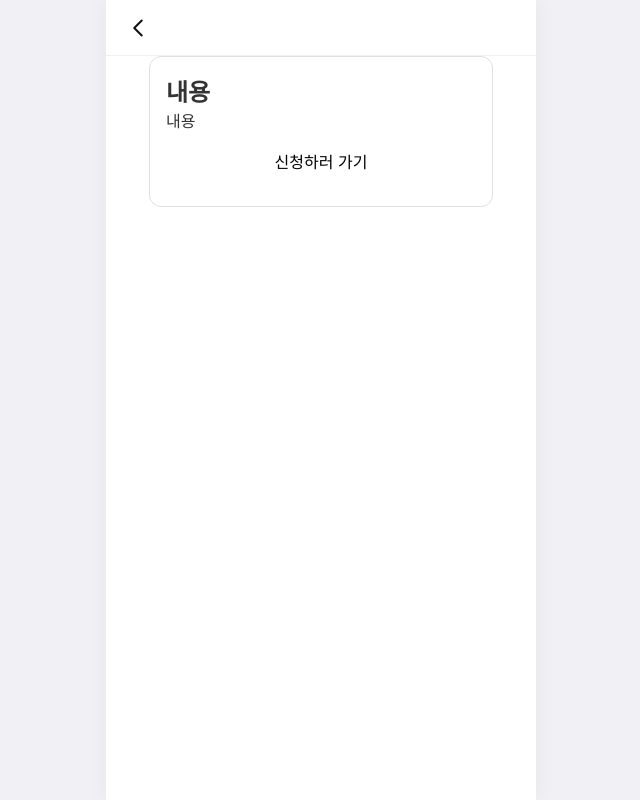
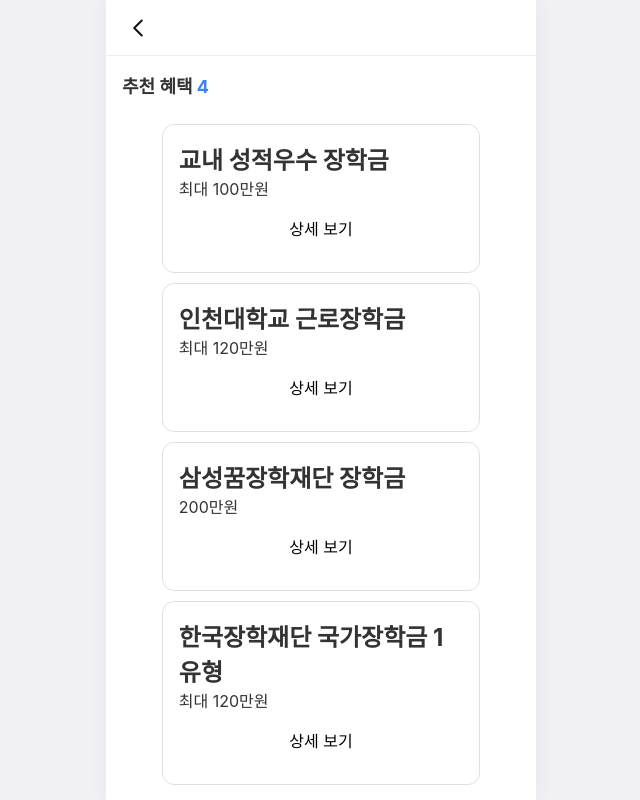
Before and after one commit to LikeLionUniv-INU-BeneFitU/BeneFitU-Frontend, a React (Vite) app: page /benefit-all in a window 1280 px wide. Shown: the whole page, without its empty margins (319-959 px from the left). Built offline with nearby package versions, Linux system fonts and the light colour scheme; no server answers.

Commit message:
feat : 맞춤 혜택 추천 전체 페이지 스타일 시트 분리 및 구조 개선 (미완성)

```diff
--- a/src/components/BenefitDetailBox.jsx
+++ b/src/components/BenefitDetailBox.jsx
@@ -22,7 +22,7 @@ const MoveButton = styled.button`
   width: 100%;
   border: 1px solid #ffffff;
   border-radius: 12px;
-  padding: 16px;
+  padding: 15px;
   box-sizing: border-box;
 `;
 
--- a/src/pages/BenefitAll.jsx
+++ b/src/pages/BenefitAll.jsx
@@ -1,24 +1,70 @@
 import { useNavigate } from 'react-router-dom';
-import styled from 'styled-components';
+import React, { useState, useEffect } from 'react';
 import Header from '../components/Header';
-import BasicButton from '../components/BasicButton';
 import BenefitDetailBox from '../components/BenefitDetailBox';
-
-const PageWrapper = styled.div`
-  width: 100%;
-  height: 100vh;
-`;
+import * as S from './BenefitAll.styles';
 
 
-export default function BenefitAll() {
+function BenefitAll() {
   const navigate = useNavigate();
+
+// 카테고리 기억 상자
+  const [currentCategory, setCurrentCategory] = useState('전체');
+
+  // 장학금 리스트 정보 저장용 상자
+  const [benefitList, setBenefitList] = useState([]);
+
+  // 백엔드에 데이터를 요청하는 함수
+  useEffect(() => {
+    // 예시 데이터
+    const dummyData = [
+      { id: 1, title: "교내 성적우수 장학금", price: "최대 100만원" },
+      { id: 2, title: "인천대학교 근로장학금", price: "최대 120만원" },
+      { id: 3, title: "삼성꿈장학재단 장학금", price: "200만원" },
+      { id: 4, title: "한국장학재단 국가장학금 1유형", price: "최대 120만원" },
+    ];
+
+    // const backendUrl = `http://백엔드IP주소/api/benefits?category=${currentCategory}`; 진짜 백엔드 주소 넣는곳
+    const backendUrl = 'API_주소URL';
+
+    fetch(backendUrl)
+      .then((res) => {
+        if (!res.ok) {
+          throw new Error('네트워크 응답이 올바르지 않습니다.');
+        }
+        return res.json();
+      })
+      .then((data) => {
+        setBenefitList(data);
+      })
+      .catch((error) => {
+        console.error("백엔드 연동 전 예비 데이터");
+        setBenefitList(dummyData); // 연동 전 예비 데이터
+      });
+  }, [currentCategory])
+
+  // 화면에 보여줄 카테고리 이름 4개 배열
+  const categories = ['전체', '장학금', '교내 근로', '대외 활동'];
+
   return (
-    <PageWrapper>
-      <Header></Header>
-      <BenefitDetailBox buttonText="신청하러 가기" to="/">
-      <h2>내용</h2>
-      <p>내용</p>
-      </BenefitDetailBox>
-    </PageWrapper>
+    <S.PageWrapper>
+      <Header
+        currentCategory={currentCategory}
+        setCurrentCategory={setCurrentCategory}
+      />
+      <S.ScrollArea>
+        <S.SubTitle>추천 혜택 <span>{benefitList.length}</span></S.SubTitle>
+        {benefitList.map((benefit) => {
+          return (
+            <BenefitDetailBox key={benefit.id} buttonText="상세 보기" to={`/detail/${benefit.id}`} /* 클릭 시 상세페이지 이동용 주소 */>
+              <h2>{benefit.title}</h2>
+              <p>{benefit.price}</p>
+            </BenefitDetailBox>
+          );
+        })}
+      </S.ScrollArea>
+    </S.PageWrapper>
   );
 }
+
+export default BenefitAll;
--- /dev/null
+++ b/src/pages/BenefitAll.styles.js
@@ -0,0 +1,54 @@
+import styled from 'styled-components';
+
+export const PageWrapper = styled.div`
+  width: 100%;
+  height: 100vh;
+
+  display: flex;
+  flex-direction: column;
+`;
+
+export const SubTitle = styled.div`
+  font-size: 18px;
+  font-weight: bold;
+  margin-bottom: 16px;
+  span {
+    color: #3b82f6;
+  }
+`;
+
+export const ScrollArea = styled.div`
+  flex: 1;              /* 헤더를 제외한 나머지 화면 높이를 다 차지 */
+  overflow-y: auto;     /* 내용이 화면보다 많아지면 세로 스크롤을 자동으로 생성 */
+  padding: 16px;
+
+  display: flex;
+  flex-direction: column;
+  gap: 10px;
+`;
+
+// 카테고리 버튼 4개를 가로로 예쁘게 정렬해주는 상자
+export const CategoryBar = styled.div`
+  display: flex;
+  gap: 20px; /* 버튼 사이의 간격 */
+  background-color: #ffffff;
+  padding: 10px 16px 0 16px;
+  border-bottom: 1px solid #eee; /* 전체 밑에 깔리는 연한 회색 줄 */
+`;
+
+// 카테고리 버튼 디자인
+export const CategoryButton = styled.button`
+  background: none;
+  border: none;
+  padding: 10px 4px;
+  font-size: 15px;
+  cursor: pointer;
+  transition: all 0.2s ease; /* 색상이 부드럽게 변하는 효과 */
+
+  /* active가 true면 파란색(보라색), false면 흐린 회색 */
+  color: ${props => props.active ? '#4f46e5' : '#9ca3af'};
+  font-weight: ${props => props.active ? 'bold' : '500'};
+
+  /* active가 true일 때만 아래에 3픽셀짜리 진한 밑줄 생성 */
+  border-bottom: ${props => props.active ? '3px solid #4f46e5' : '3px solid transparent'};
+`;
--- a/src/pages/Loginhome.jsx
+++ b/src/pages/Loginhome.jsx
@@ -1,6 +1,6 @@
 import { useNavigate } from 'react-router-dom';
 import styled from 'styled-components';
-import BasicButton from '../components/BasicButton';
+
 
 
 const PageWrapper = styled.div`
--- a/src/pages/Splash.jsx
+++ b/src/pages/Splash.jsx
@@ -1,7 +1,6 @@
 
 import { useNavigate } from 'react-router-dom';
 import styled from 'styled-components';
-import BasicButton from '../components/BasicButton';
 
 
 const PageWrapper = styled.div`
```
